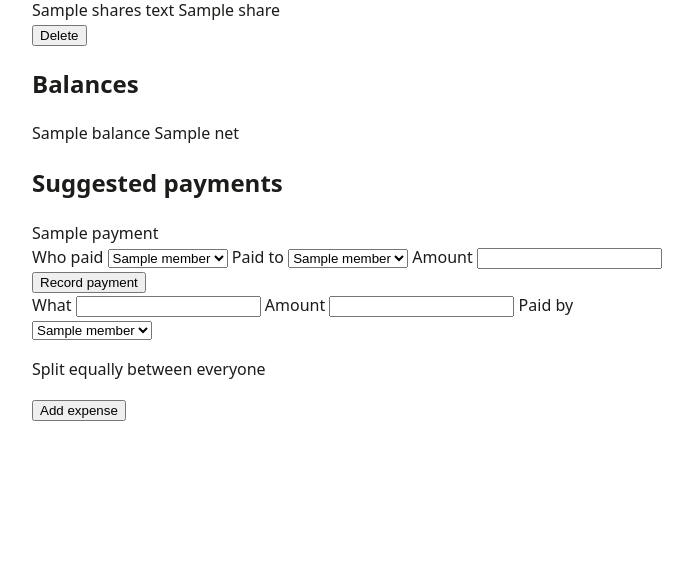
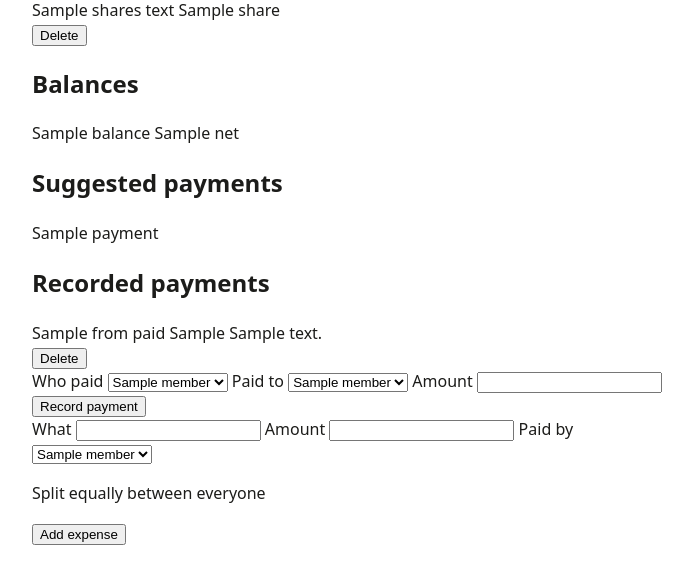
Before and after one commit to grotti-lab/split, a FastAPI app: template split/templates/group.html in a window 1280 px wide. Shown: the part 332-901 px from the top of the page, without its empty margins (288-981 px from the left). Before the commit the page ends 753 px from the top, so only its background shows below. Run offline with FastAPI, Linux system fonts and the light colour scheme; the template is opened without the code that fills it: most values are stand-ins (such as "Sample title", 1, 10 or a date in 2020).

Commit message:
T-6: undo a payment
Co-Authored-By: Claude Sonnet 5.5 <noreply@anthropic.com>

```diff
--- a/split/app.py
+++ b/split/app.py
@@ -57,12 +57,14 @@ def create_app(db_path: str | Path | None = None) -> FastAPI:
         for e in expenses:
             e["amount_text"] = money.format_amount(e["amount"])
             e["shares_text"] = [(n, money.format_amount(c)) for n, c in e["shares"]]
-        nets = balances.balances(group["members"], expenses, db.list_payments(app.state.db_path, slug))
+        recorded = db.list_payments(app.state.db_path, slug)
+        nets = balances.balances(group["members"], expenses, recorded)
         return {
             "group": group, "expenses": expenses,
             "balances": [(n, balances.net_text(nets[n])) for n in group["members"]],
             "payments": [balances.payment_text(p) for p in balances.suggested_payments(nets)],
-            "all_settled": bool(expenses or db.list_payments(app.state.db_path, slug)) and not any(nets.values()),
+            "recorded": [{**p, "amount_text": money.format_amount(p["amount"])} for p in recorded],
+            "all_settled": bool(expenses or recorded) and not any(nets.values()),
         }
 
     @app.get("/groups/{slug}", response_class=HTMLResponse)
@@ -152,6 +154,12 @@ def create_app(db_path: str | Path | None = None) -> FastAPI:
         db.add_payment(app.state.db_path, slug, payer, payee, cents)
         return RedirectResponse(f"/groups/{slug}", status_code=303)
 
+    @app.post("/groups/{slug}/payments/{payment_id}/delete")
+    def delete_payment(slug: str, payment_id: int) -> RedirectResponse:
+        if not db.delete_payment(app.state.db_path, slug, payment_id):
+            raise HTTPException(404, "No such payment")
+        return RedirectResponse(f"/groups/{slug}", status_code=303)
+
     @app.post("/groups/{slug}/expenses/{expense_id}/delete")
     def delete_expense(slug: str, expense_id: int) -> RedirectResponse:
         # allowed even after settling up (Amina's decision #3)
--- a/split/db.py
+++ b/split/db.py
@@ -178,3 +178,12 @@ def list_payments(path: Path, slug: str) -> list[dict]:
             "SELECT p.id, f.name AS \"from\", t.name AS \"to\", p.amount FROM payments p "
             "JOIN groups g ON g.id = p.group_id JOIN members f ON f.id = p.from_id "
             "JOIN members t ON t.id = p.to_id WHERE g.slug = ? ORDER BY p.id", (slug,))]
+
+
+def delete_payment(path: Path, slug: str, payment_id: int) -> bool:
+    """Remove a recorded payment of this group. False if there is no such payment."""
+    with connect(path) as conn:
+        cur = conn.execute(
+            "DELETE FROM payments WHERE id = ? AND group_id = (SELECT id FROM groups WHERE slug = ?)",
+            (payment_id, slug))
+        return cur.rowcount > 0
--- a/split/templates/group.html
+++ b/split/templates/group.html
@@ -46,6 +46,17 @@
     {% else %}<p class="none">{% if all_settled %}Everyone is settled up{% else %}Nothing to pay{% endif %}</p>
     {% endfor %}
   </div>
+  <h2>Recorded payments</h2>
+  <div class="recorded-payments">
+    {% for p in recorded %}<div class="recorded-payment" data-from="{{ p.from }}" data-to="{{ p.to }}">
+      {{ p.from }} paid {{ p.to }} <span class="amount">{{ p.amount_text }}</span>
+      <form method="post" action="/groups/{{ group.slug }}/payments/{{ p.id }}/delete">
+        <button type="submit">Delete</button>
+      </form>
+    </div>
+    {% else %}<p class="none">No payments yet</p>
+    {% endfor %}
+  </div>
   <form method="post" action="/groups/{{ group.slug }}/payments">
     <label>Who paid <select name="payer">
       {% for m in group.members %}<option>{{ m }}</option>{% endfor %}
```
Also changed, not shown: tests/golden/steps.py (+12 -0 lines).
